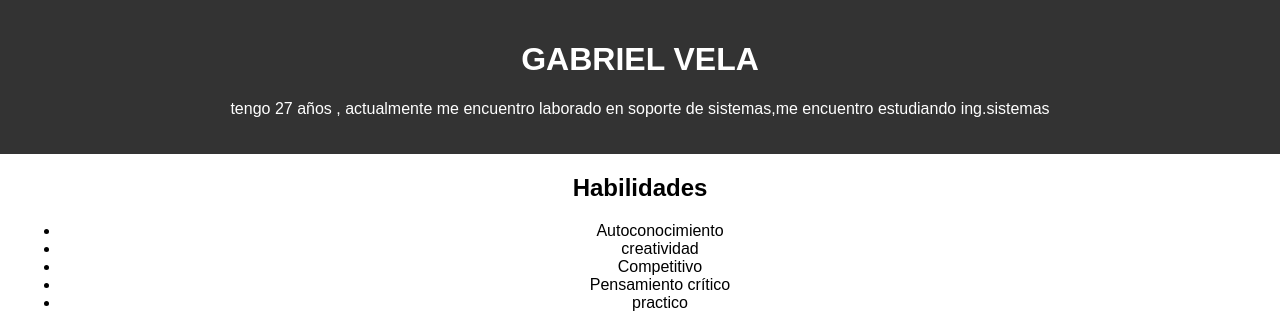
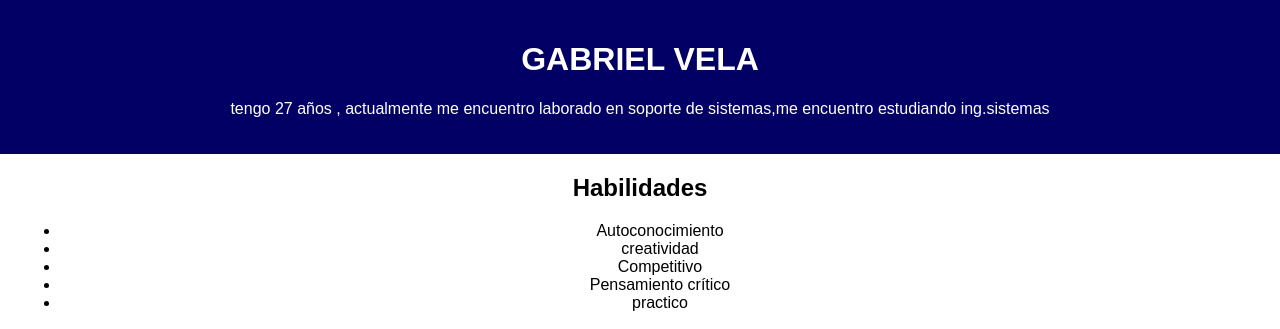
Before and after one commit to GABRIEL-VELA/mi-portafolio, a plain HTML site: page index.html in a window 1280 px wide. Shown: the top 329 px of the page. Drawn offline with Linux system fonts and the light colour scheme.

```diff
--- a/styles.css
+++ b/styles.css
@@ -6,7 +6,7 @@ body {
 }
 
 header {
-    background-color: #333;
+    background-color: #020064;
     color: white;
     padding: 20px;
 }
```
